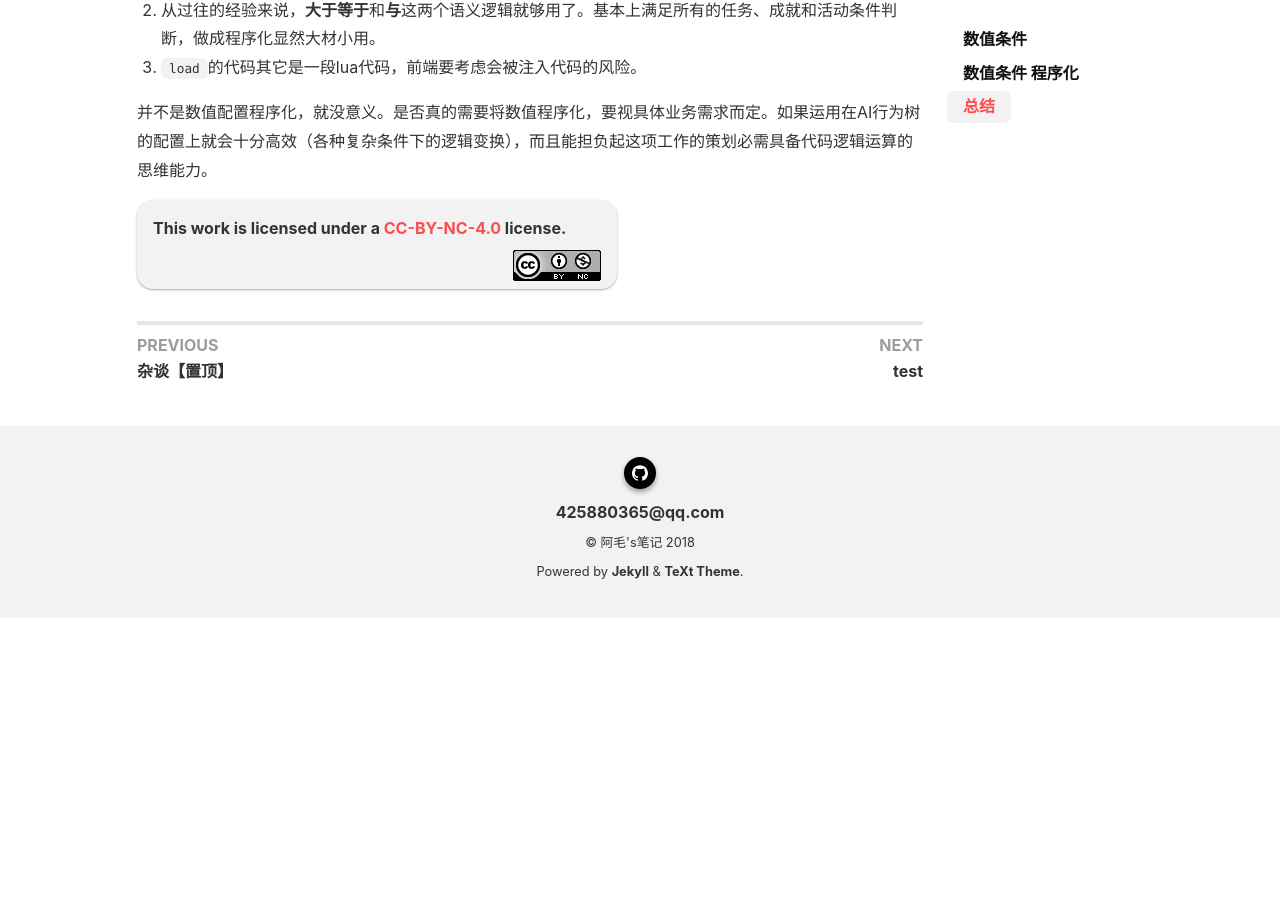
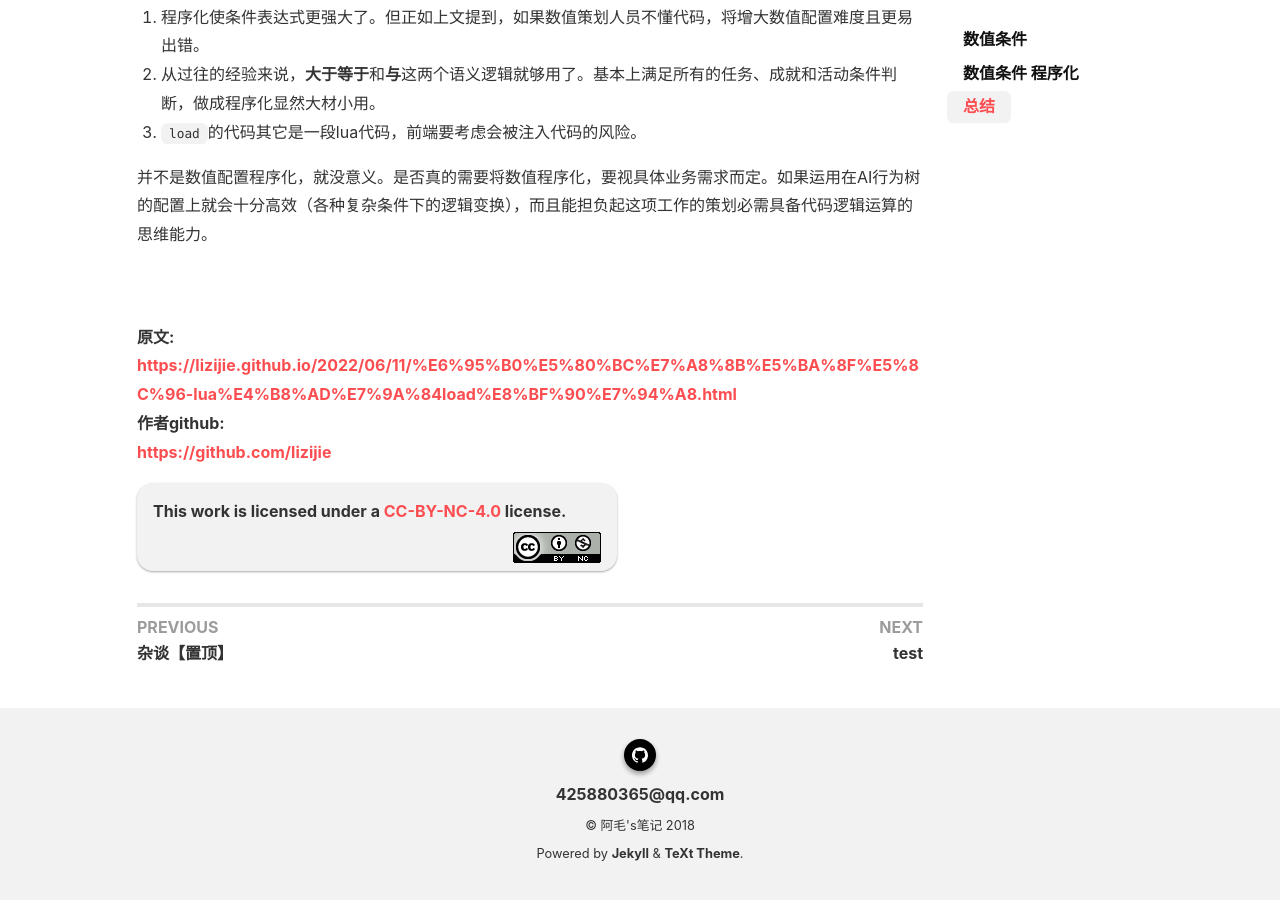
Before and after one commit to lizijie/lizijie.github.io, a Jekyll site: the page built from _posts/2022-06-11-数值程序化 lua中的load运用.md, in a window 1280 px wide and 900 px high, scrolled down 3912 px. Built offline with Jekyll 4.4.1, drawn with Linux system fonts in a browser that asks for light colours; nearby versions of some CDN libraries; comment, search, counter and statistics services are not loaded; before the commit the page ends 4530 px from its top, so only the background shows below that; some of the changed text lies outside the part shown.

Commit message:
update 2022-06-11-数值程序化 lua中的load运用

````diff
--- a/_posts/2022-06-11-数值程序化 lua中的load运用.md
+++ b/_posts/2022-06-11-数值程序化 lua中的load运用.md
@@ -33,9 +33,12 @@ tags: lua
 对于多条件**与**/**或**运算，需要新增字段表达与/或的语义
 假设 `1`表示**与**逻辑, `0`表示**或**逻辑
 **所集X个Y道具，并且角色达到Y级开启**的配置则为
+
+```lua
 {% raw %}
 {{1, X, Y}, 1, {2, Y}}
 {% endraw %}
+```
 
 
 # 数值条件 程序化
@@ -162,3 +165,12 @@ print(exp.new("role_lvl > 0 and item_count(1) < 0"):run(role)) -- false
 3. `load`的代码其它是一段lua代码，前端要考虑会被注入代码的风险。
 
 并不是数值配置程序化，就没意义。是否真的需要将数值程序化，要视具体业务需求而定。如果运用在AI行为树的配置上就会十分高效（各种复杂条件下的逻辑变换），而且能担负起这项工作的策划必需具备代码逻辑运算的思维能力。
+
+<br>
+<br>
+<b>原文:<br>
+<https://lizijie.github.io/2022/06/11/%E6%95%B0%E5%80%BC%E7%A8%8B%E5%BA%8F%E5%8C%96-lua%E4%B8%AD%E7%9A%84load%E8%BF%90%E7%94%A8.html>
+<br>
+作者github:<br>
+<https://github.com/lizijie>
+</b>
````
